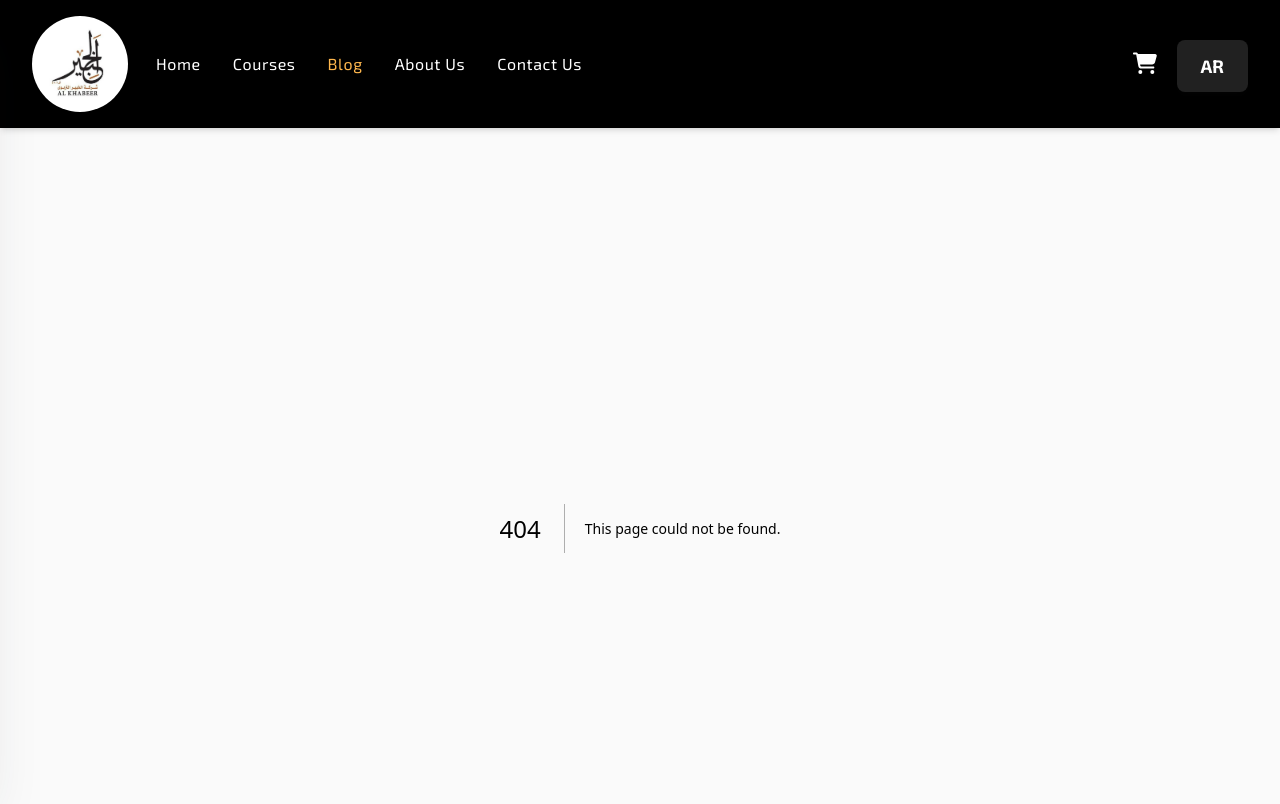
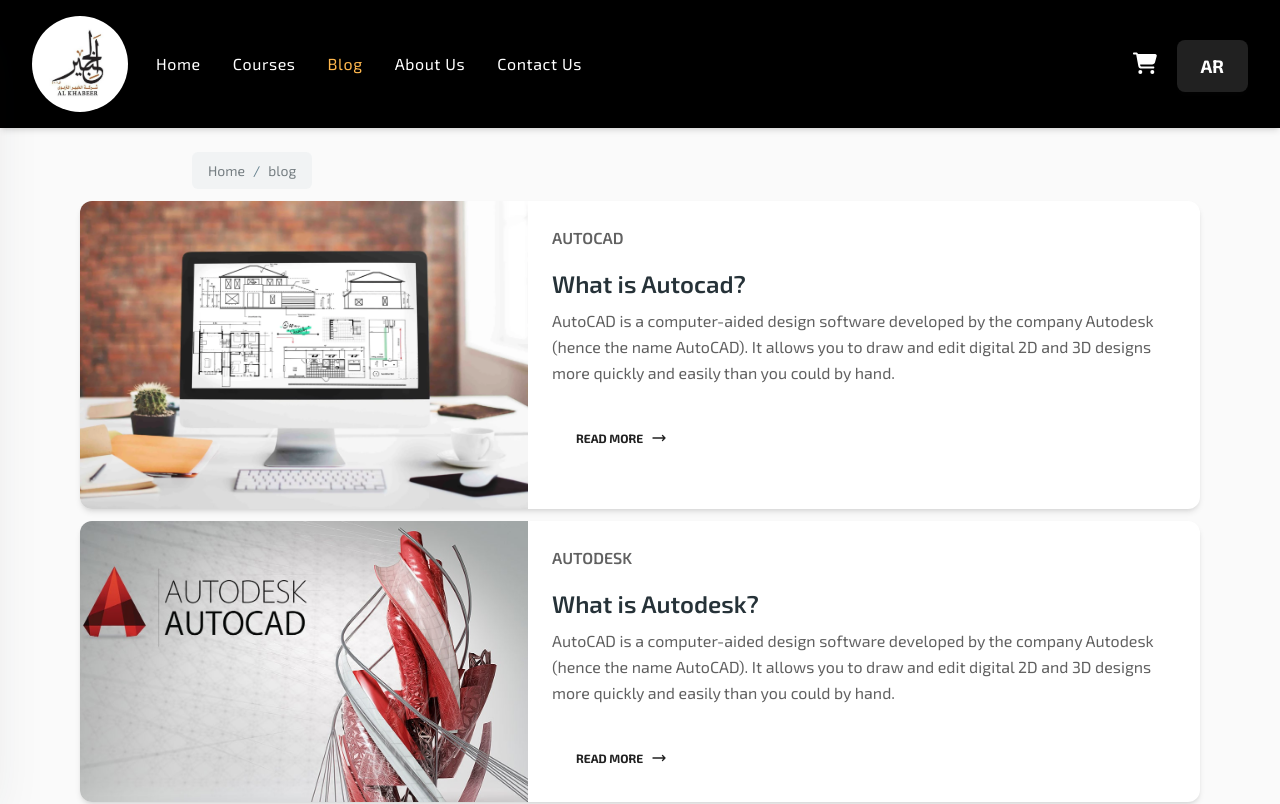
Before and after one commit to mario-george/Ecommerce-Courses, a Next.js app: page /blog in a window 1280 px wide. Before the commit this address had no page. Shown: the top 804 px of the page. Built offline with nearby package versions, Linux system fonts and the light colour scheme.

Commit message:
blog and about us

```diff
--- /dev/null
+++ b/app/about/page.jsx
@@ -0,0 +1,67 @@
+"use client";
+import {
+  Card,
+  CardHeader,
+  CardBody,
+  Typography,
+  Button,
+} from "@material-tailwind/react";
+import { Breadcrumbs } from "@material-tailwind/react";
+import Link from "next/link";
+
+export default function ContactUs() {
+  return (
+    <>
+      <div className="relative">
+        <img
+          className="w-full h-[20rem] object-cover"
+          src={`images/about.jpg`}
+          alt="home page image"
+        />
+      </div>
+      <div className="my-3 flex flex-col justify-center items-center text-center bg-transparent rounded-lg">
+        <Breadcrumbs>
+          <Link href="/home" className="opacity-60">
+            Home
+          </Link>
+          <a href="#" className="opacity-60">
+            About Us
+          </a>
+        </Breadcrumbs>
+      </div>
+      <div className="text-orange-500 text-2xl text-center my-6 mx-auto w-full">
+        شركة الخبير التروي
+      </div>
+      <div className="text-black text-center mx-auto w-full text-2xl my-6 font-bold">
+        خبراء التدريب في المملكة
+      </div>
+
+      <div className="flex flex-col md:flex-row md:justify-between items-center my-12">
+        <img
+          className="h-[25rem] object-cover mx-auto"
+          src={`images/aboutBackground.png`}
+          alt="home page image"
+        />
+        <div className="flex-col space-y-3 md:mr-[6rem] text-center md:text-left ">
+          <div className="text-black  mx-auto w-full text-2xl font-bold ">
+            شركة الخبير التربوي للتدريب
+          </div>
+
+          <div className="text-orange-500  mx-auto w-full text-2xl">
+            +٢٠٠٠٠ متدرباً سنوياً
+          </div>
+
+          <div className="text-black mx-auto w-full text-xl max-w-lg">
+            شركة سعودية تأسست عام 2010 متخصصة في مجالات التدريب والاستشارات
+            والتحول التقني والرقمي, ضمن احتياجات سوق العمل المحلية والعالمية بما
+            يتناسب مع رؤية المملكة 2030 التي نسعى لتحقيقها من خلال استقطاب
+            الكفاءات المحترفة والشراكات الاستراتيجية . بيت الخبرة الأول في
+            المملكة، نؤهل مواردنا ومستشارينا وفريق الدعم الفني لإثراء تجربتك.
+            نعكف على صقل مواهب شباب الأمة، ونسعى لريادة المجال من أجل مستقبل
+            أفضل تحقيقاً لرؤية المملكة 2030.{" "}
+          </div>
+        </div>
+      </div>
+    </>
+  );
+}
--- /dev/null
+++ b/app/blog/layout.jsx
@@ -0,0 +1,13 @@
+"use client";
+import Link from "next/link";
+import Layout from "@/components/Layout";
+import Cart from "@/components/Cart";
+
+function BlogLayout({ children }) {
+  return (
+    <>
+      <main>{children}</main>
+    </>
+  );
+}
+export default BlogLayout;
--- /dev/null
+++ b/app/blog/page.jsx
@@ -0,0 +1,50 @@
+"use client";
+import {
+  Card,
+  CardHeader,
+  CardBody,
+  Typography,
+  Button,
+  Breadcrumbs,
+} from "@material-tailwind/react";
+import BlogCard from "../../components/BlogCard";
+import Link from "next/link";
+export default function HorizontalCard() {
+  return (
+    <div className="flex flex-col space-y-3 w-full items-center my-6 ">
+
+        <div className="mr-auto ml-[12rem]">
+
+
+            <Breadcrumbs className="">
+            <Link href="/home" className="opacity-60">
+              Home
+            </Link>
+            <a href="#" className="opacity-60">
+              blog
+            </a>
+          </Breadcrumbs>
+        </div>
+      <BlogCard
+        image="images/Autocad.webp"
+        name="AutoCad"
+        description={`  AutoCAD is a computer-aided design software developed by the company
+          Autodesk (hence the name AutoCAD). It allows you to draw and edit
+          digital 2D and 3D designs more quickly and easily than you could by
+          hand.`}
+        title={`          What is Autocad?
+          `}
+      />
+         <BlogCard
+        image="images/Autodesk.jpg"
+        name="Autodesk"
+        description={`  AutoCAD is a computer-aided design software developed by the company
+          Autodesk (hence the name AutoCAD). It allows you to draw and edit
+          digital 2D and 3D designs more quickly and easily than you could by
+          hand.`}
+        title={`          What is Autodesk?
+          `}
+      />
+    </div>
+  );
+}
--- /dev/null
+++ b/components/BlogCard.js
@@ -0,0 +1,55 @@
+import {
+  Card,
+  CardHeader,
+  CardBody,
+  Typography,
+  Button,
+} from "@material-tailwind/react";
+
+export default function BlogCard({ title, description, image, name }) {
+  return (
+    <Card className="w-full max-w-[70rem] flex-row">
+      <CardHeader
+        shadow={false}
+        floated={false}
+        className="m-0 w-2/5 shrink-0 rounded-r-none"
+      >
+        <img
+          src={image}
+          alt="card-image"
+          className="h-full w-full object-cover"
+        />
+      </CardHeader>
+      <CardBody>
+        <Typography variant="h6" color="gray" className="mb-4 uppercase">
+          {name}
+        </Typography>
+        <Typography variant="h4" color="blue-gray" className="mb-2">
+          {title}{" "}
+        </Typography>
+        <Typography color="gray" className="mb-8 font-normal">
+          {description}
+        </Typography>
+        <a href="#" className="inline-block">
+          <Button variant="text" className="flex items-center gap-2">
+            Read More
+            <svg
+              xmlns="http://www.w3.org/2000/svg"
+              fill="none"
+              viewBox="0 0 24 24"
+              stroke="currentColor"
+              strokeWidth={2}
+              className="h-4 w-4"
+            >
+              <path
+                strokeLinecap="round"
+                strokeLinejoin="round"
+                d="M17.25 8.25L21 12m0 0l-3.75 3.75M21 12H3"
+              />
+            </svg>
+          </Button>
+        </a>
+      </CardBody>
+    </Card>
+  );
+}
```
